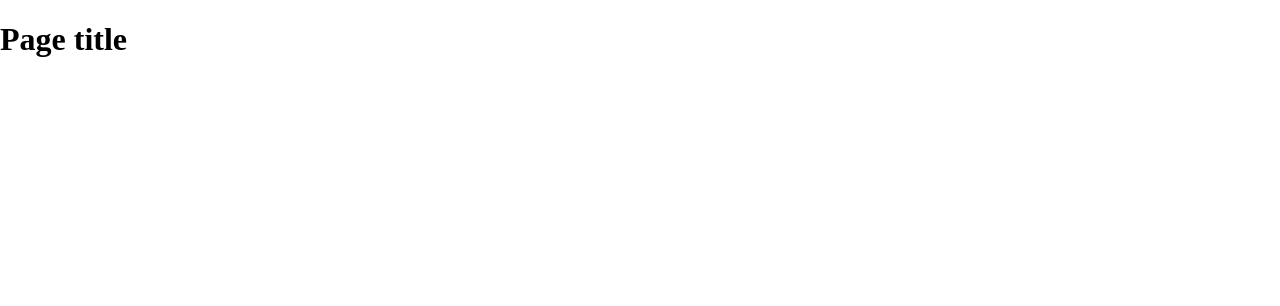
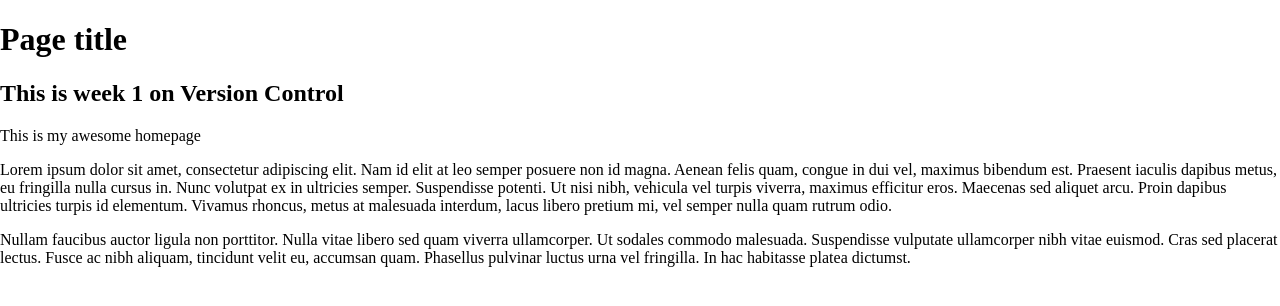
Before and after one commit to CMLWebDesign/webtoolsLecture, a plain HTML site: page index.html in a window 1280 px wide. Drawn offline with nearby package versions, Linux system fonts and the light colour scheme.

Commit message:
Webtools
added text to the index.html files

```diff
--- a/index.html
+++ b/index.html
@@ -19,6 +19,16 @@
     <nav id="pageNav">
     </nav>
     <main>
+        <h2>This is week 1 on Version Control</h2>
+        <section>
+            <p>This is my awesome homepage</p>
+            <p>Lorem ipsum dolor sit amet, consectetur adipiscing elit. Nam id elit at leo semper posuere non id magna. Aenean felis quam, congue in dui vel, maximus bibendum est. Praesent iaculis dapibus metus, eu fringilla nulla cursus in. Nunc volutpat ex in ultricies semper. Suspendisse potenti. Ut nisi nibh, vehicula vel turpis viverra, maximus efficitur eros. Maecenas sed aliquet arcu. Proin dapibus ultricies turpis id elementum. Vivamus rhoncus, metus at malesuada interdum, lacus libero pretium mi, vel semper nulla quam rutrum odio.</p>
+            <p>
+
+Nullam faucibus auctor ligula non porttitor. Nulla vitae libero sed quam viverra ullamcorper. Ut sodales commodo malesuada. Suspendisse vulputate ullamcorper nibh vitae euismod. Cras sed placerat lectus. Fusce ac nibh aliquam, tincidunt velit eu, accumsan quam. Phasellus pulvinar luctus urna vel fringilla. In hac habitasse platea dictumst.</p>
+
+        </section>
+
     </main>
     <footer>
     </footer>
```
